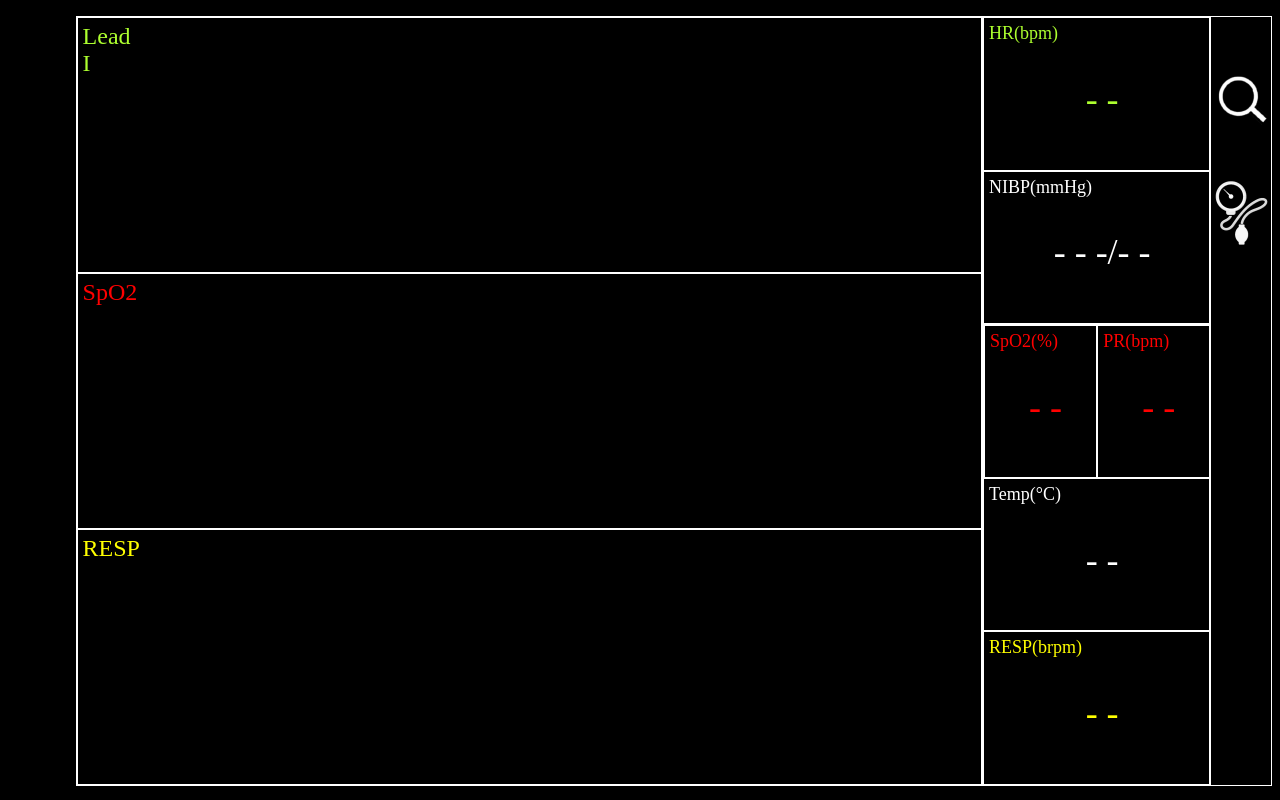
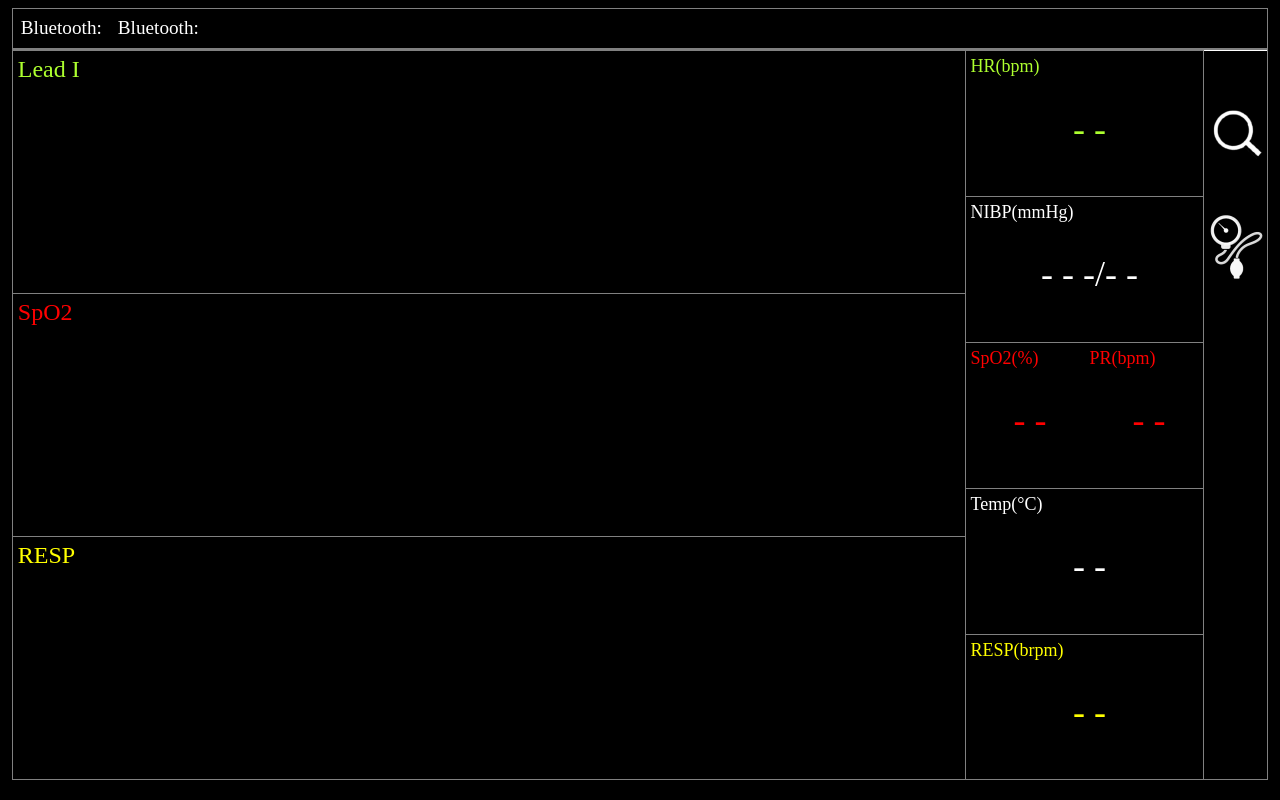
Before and after one commit to zh2x/bm-monitor-web-dev, a plain HTML site: page index.html in a window 1280 px wide. Drawn offline with Linux system fonts and the light colour scheme.

Commit message:
[Fix] fix styles.css

```diff
--- a/styles.css
+++ b/styles.css
@@ -8,12 +8,32 @@ html,body{
     background-color: black;
 
     display: flex;
+    flex-direction: column;
     align-items: center;
 }
 
+.status-bar-container{
+    width: 98%;
+    height: 5%;
+
+    border: 1px solid grey;
+
+    display: flex;
+    flex-direction: row;
+}
+
+.status-text{
+    color: white;
+    font-size: larger;
+    margin: 8px;
+    text-align: center;
+}
+
 .container{
-    width: 100%;
-    height: 96%;
+    width: 98%;
+    height: 93%;
+
+    border: 1px solid grey;
 
     display: flex;
     flex-direction: row;
@@ -23,7 +43,7 @@ html,body{
     width: 80%;
     height: 100%;
 
-    border: 1px solid white;
+    border-right: 1px solid grey;
 
     display: flex;
     flex-direction: column;
@@ -34,9 +54,10 @@ html,body{
     width: 100%;
     height: 100%;
 
-    border: 1px solid white;
+    border-top: 1px solid grey;
 
     display: flex;
+    flex-direction: column;
     position: relative;
     justify-content: stretch;
 }
@@ -51,14 +72,15 @@ html,body{
 
 .waveform{
     width: 100%;
-    justify-content: stretch;
+    height: 80%;
+    margin-bottom: 5px;
 }
 
 .parameters-container{
     width: 20%;
     height: 100%;
 
-    border: 1px solid white;
+    border-right: 1px solid grey;
 
     display: flex;
     flex-direction: column;
@@ -69,7 +91,7 @@ html,body{
     width: 100%;
     height: 100%;
 
-    border: 1px solid white;
+    border-top: 1px solid grey;
 
     display: flex;
     position: relative;
@@ -97,8 +119,6 @@ html,body{
     width: 50%;
     height: 100%;
 
-    border: 1px solid white;
-
     display: flex;
     position: relative;
     justify-content: stretch;
@@ -108,7 +128,7 @@ html,body{
     width: 5%;
     height: 100%;
 
-    border: 1px solid white;
+    border-top: 1px solid white;
 
     display: flex;
     flex-direction: column;
```
